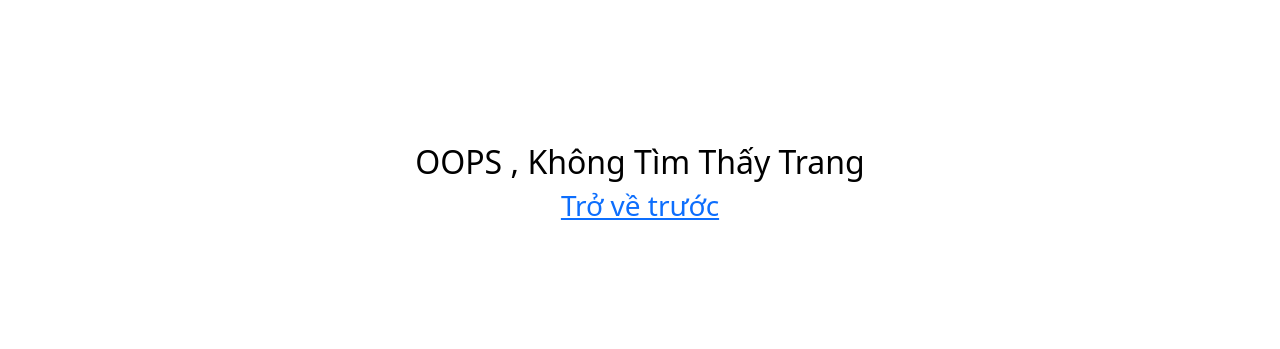
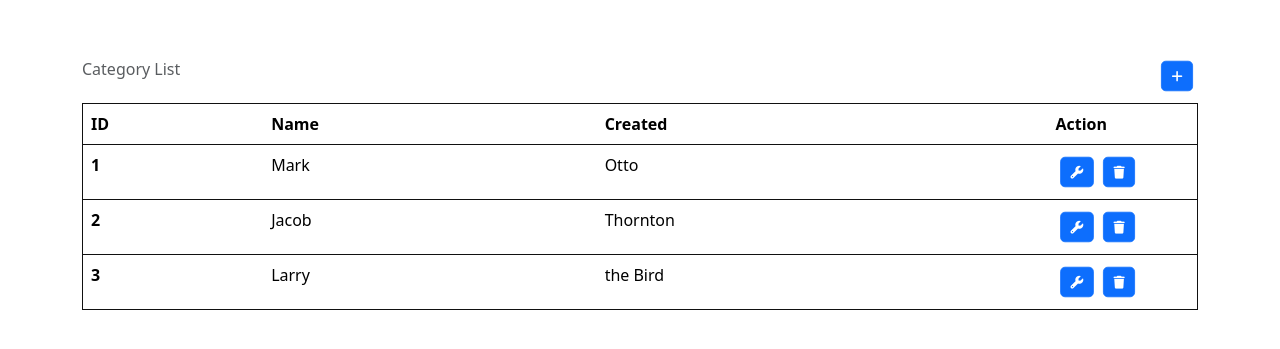
Before and after one commit to anhtan2223/LibaryManagement, a Vue app in the folder Code/Frontend/: page /admincategory in a window 1280 px wide. Shown: the part 213-562 px from the top of the page. Built offline with nearby package versions, Linux system fonts and the light colour scheme.

Commit message:
category

```diff
--- a/Code/Frontend/src/router/index.js
+++ b/Code/Frontend/src/router/index.js
@@ -50,6 +50,12 @@ const router = createRouter({
       name: 'Reader',
       component: () => import('../views/Reader/Home.Reader.vue') ,
       props : true ,
+    },
+    {
+      path: '/admincategory',
+      name: 'AdminCategory',
+      component: () => import('../views/Admin/AdminCategory.vue') ,
+      props : true ,
     }
   ]
 })
--- /dev/null
+++ b/Code/Frontend/src/views/Admin/AdminCategory.vue
@@ -0,0 +1,68 @@
+<template>
+
+    <div class="container">
+        <table class="table caption-top">
+  <caption>Category List
+    <button type="button" class=" add_button btn btn-primary"><i class="fas fa-plus" style="color: #ffffff;"></i></button>
+  </caption>
+  <thead>
+    <tr>
+      <th scope="col">ID</th>
+      <th scope="col">Name</th>
+      <th scope="col">Created</th>
+      <th scope="col">Action</th>
+    </tr>
+  </thead>
+  <tbody>
+    <tr>
+      <th scope="row">1</th>
+      <td>Mark</td>
+      <td>Otto</td>
+      <td class="action_button"><button class="btn btn-primary " type="submit"><i class="fas fa-wrench" style="color: #ffffff;"></i></button>
+            <button class="btn btn-primary " type="submit"><i class="fas fa-trash" style="color: #ffffff;"></i></button></td>
+
+    </tr>
+    <tr>
+      <th scope="row">2</th>
+      <td>Jacob</td>
+      <td>Thornton</td>
+      <td class="action_button"><button class="btn btn-primary " type="submit"><i class="fas fa-wrench" style="color: #ffffff;"></i></button>
+            <button class="btn btn-primary " type="submit"><i class="fas fa-trash" style="color: #ffffff;"></i></button></td>
+    </tr>
+    <tr>
+      <th scope="row">3</th>
+      <td>Larry</td>
+      <td>the Bird</td>
+      <td class="action_button"><button class="btn btn-primary " type="submit"><i class="fas fa-wrench" style="color: #ffffff;"></i></button>
+            <button class="btn btn-primary " type="submit"><i class="fas fa-trash" style="color: #ffffff;"></i></button></td>
+    </tr>
+  </tbody>
+</table>
+    </div>
+</template>
+<style scoped>
+    caption{
+        width:auto;
+    }
+    .add_button{
+        float: inline-end   ;
+    }
+    .action_button{
+        width: 150px;
+
+    }
+    table{
+        border: 1px solid #111111;
+        border-radius: 5px;
+    }
+    button{
+        align-items: center;
+        justify-self: center;
+        scale: 80%;
+        margin-right: 1px;
+
+    }
+</style>
+<script setup >
+
+</script>
--- a/Code/Frontend/src/views/HomeView.vue
+++ b/Code/Frontend/src/views/HomeView.vue
@@ -25,6 +25,13 @@
       >
         Sign In
       </button>
+      <button
+      type="button"
+      class="btn btn-outline-info"
+      @click = "$router.push('/admincategory')"
+      >
+        admincategory
+      </button>
 
   </div>
 </template>
```
